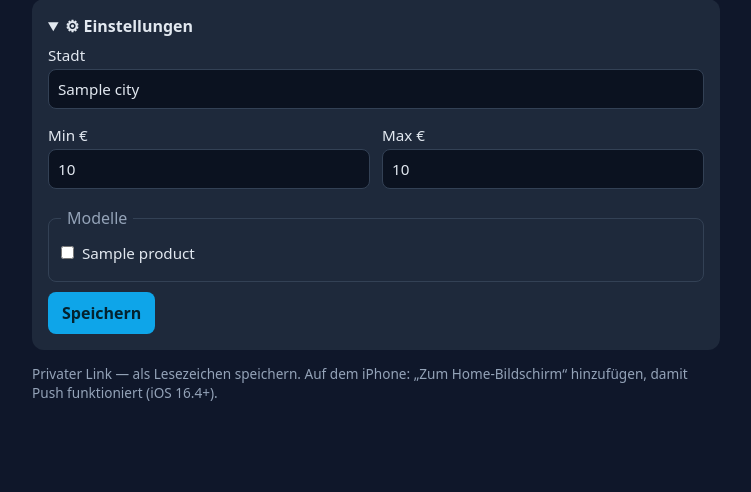
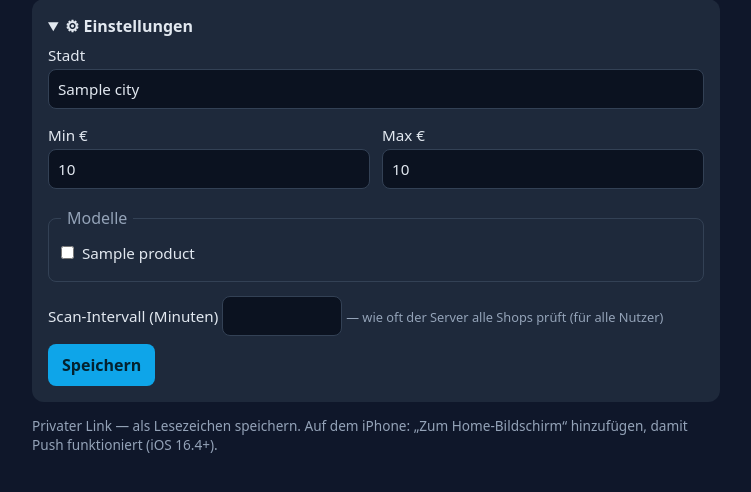
Before and after one commit to darioheller97/MideaTracker, a FastAPI app: template web/templates/watch.html in a window 1280 px wide, after a click on "⚙ Einstellungen". Shown: the part 196-688 px from the top of the page, without its empty margins (264-1015 px from the left). Run offline with FastAPI, Linux system fonts and the light colour scheme; the template is opened without the code that fills it: most values are stand-ins (such as "Sample title", 1, 10 or a date in 2020).

Commit message:
feat: system Chromium fallback on Linux + configurable scan interval
Co-Authored-By: Claude Sonnet 4.6 <noreply@anthropic.com>

```diff
--- a/web/app.py
+++ b/web/app.py
@@ -33,6 +33,15 @@ templates = Jinja2Templates(directory=HERE / "templates")
 
 # ── lifecycle ────────────────────────────────────────────────────────────────
 
+def _current_interval() -> int:
+    """Return the active scan interval (DB setting > env var > 20 min)."""
+    val = db.get_setting("scan_interval_min")
+    try:
+        return max(1, int(val)) if val is not None else SCAN_INTERVAL_MIN
+    except (TypeError, ValueError):
+        return SCAN_INTERVAL_MIN
+
+
 @app.on_event("startup")
 def _startup():
     db.init_db()
@@ -42,14 +51,15 @@ def _startup():
         return
     # First scrape in the background so startup isn't blocked.
     threading.Thread(target=svc.run_cycle, daemon=True).start()
+    interval = _current_interval()
     try:
         from apscheduler.schedulers.background import BackgroundScheduler
         sched = BackgroundScheduler(daemon=True)
-        sched.add_job(svc.run_cycle, "interval", minutes=SCAN_INTERVAL_MIN,
+        sched.add_job(svc.run_cycle, "interval", minutes=interval,
                       id="scrape", max_instances=1, coalesce=True)
         sched.start()
         app.state.scheduler = sched
-        logger.info("Scheduler started (every %d min)", SCAN_INTERVAL_MIN)
+        logger.info("Scheduler started (every %d min)", interval)
     except Exception:
         logger.exception("Could not start scheduler")
 
@@ -91,6 +101,7 @@ def watch_page(request: Request, token: str):
     return templates.TemplateResponse(request, "watch.html", {
         "watch": w, "products": svc.PRODUCTS,
         "app_server_key": push.application_server_key(),
+        "scan_interval_min": _current_interval(),
     })
 
 
@@ -115,12 +126,21 @@ def api_results(token: str):
 
 @app.post("/w/{token}/settings")
 def update_settings(token: str, city: str = Form(...), min_price: float = Form(0),
-                    max_price: float = Form(1500), products: list[str] = Form(default=[])):
+                    max_price: float = Form(1500), products: list[str] = Form(default=[]),
+                    scan_interval_min: int = Form(20)):
     if not db.get_watch(token):
         raise HTTPException(404)
     db.update_watch(token, city=city.strip() or "Leipzig", min_price=min_price,
                     max_price=max_price, products=products, last_notified={})
-    # Make sure the new city gets scraped soon.
+    interval = max(1, scan_interval_min)
+    db.set_setting("scan_interval_min", interval)
+    sched = getattr(app.state, "scheduler", None)
+    if sched:
+        try:
+            sched.reschedule_job("scrape", trigger="interval", minutes=interval)
+            logger.info("Scan interval updated to %d min", interval)
+        except Exception:
+            logger.exception("Failed to reschedule scrape job")
     threading.Thread(target=svc.run_cycle, daemon=True).start()
     return RedirectResponse(url=f"/w/{token}", status_code=303)
 
--- a/web/templates/watch.html
+++ b/web/templates/watch.html
@@ -41,6 +41,11 @@
             {% if p.key in watch.products %}checked{% endif %}> {{ p.name }}</label>
           {% endfor %}
         </fieldset>
+        <label>Scan-Intervall (Minuten)
+          <input type="number" name="scan_interval_min" min="1" max="1440"
+            value="{{ scan_interval_min }}" style="width:120px">
+          <span class="muted" style="font-size:.8rem"> — wie oft der Server alle Shops prüft (für alle Nutzer)</span>
+        </label>
         <button type="submit">Speichern</button>
       </form>
     </details>
```
Also changed, not shown: scrapers.py (+16 -6 lines), web/db.py (+21 -0 lines).
